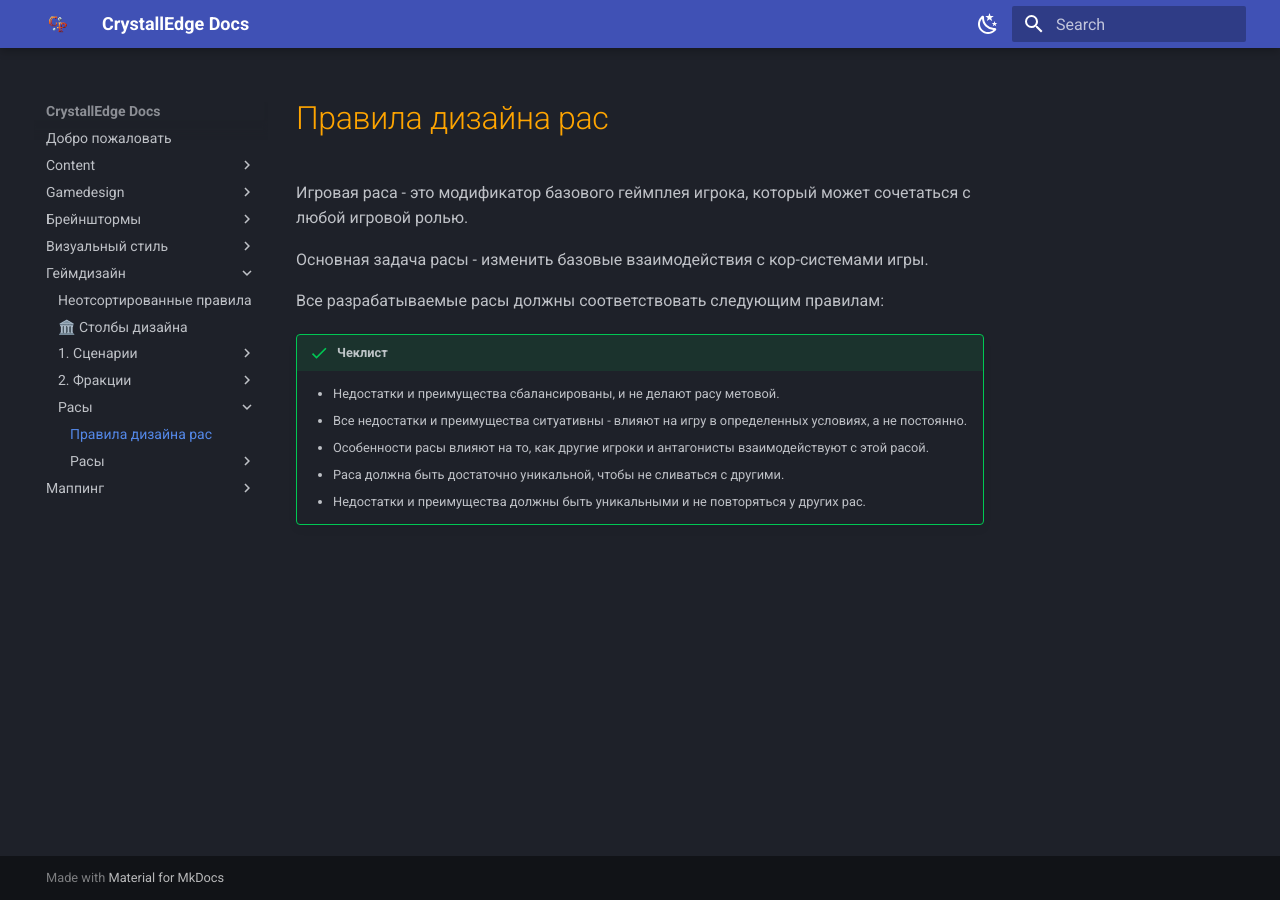
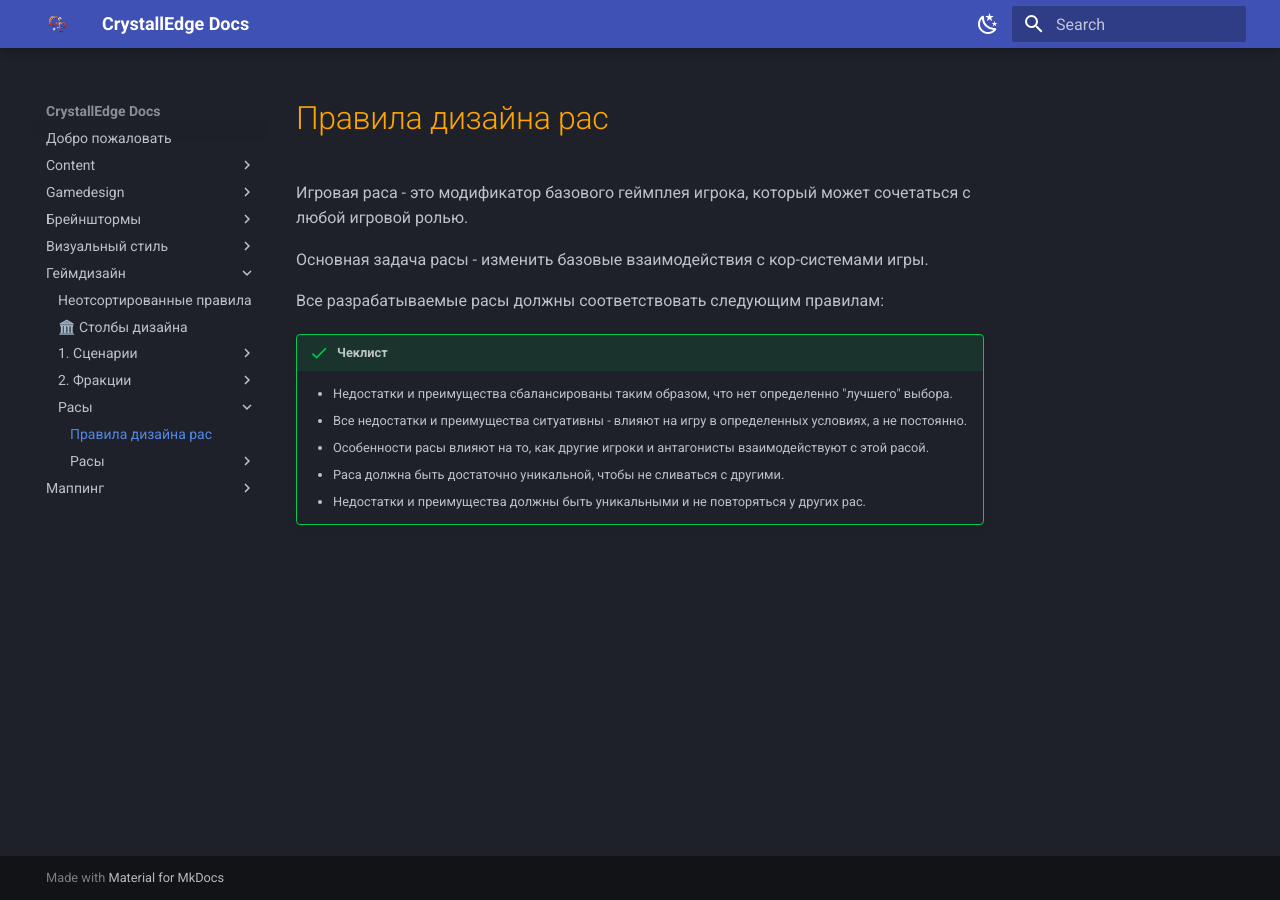
Before and after one commit to crystallpunk-14/crystallpunk-docs, an MkDocs documentation site: the page built from docs/Геймдизайн/Расы/Правила дизайна рас.md, in a window 1280 px wide. Built offline with MkDocs 1.6.1 and Material for MkDocs 9.7.7, drawn with Linux system fonts in a browser that asks for light colours.

Commit message:
Update Правила дизайна рас.md

```diff
--- a/docs/Геймдизайн/Расы/Правила дизайна рас.md
+++ b/docs/Геймдизайн/Расы/Правила дизайна рас.md
@@ -6,7 +6,7 @@
 Все разрабатываемые расы должны соответствовать следующим правилам:
 
 !!! success "Чеклист"
-    - Недостатки и преимущества сбалансированы, и не делают расу метовой.
+    - Недостатки и преимущества сбалансированы таким образом, что нет определенно "лучшего" выбора.
     - Все недостатки и преимущества ситуативны - влияют на игру в определенных условиях, а не постоянно.
     - Особенности расы влияют на то, как другие игроки и антагонисты взаимодействуют с этой расой.
     - Раса должна быть достаточно уникальной, чтобы не сливаться с другими.
```
